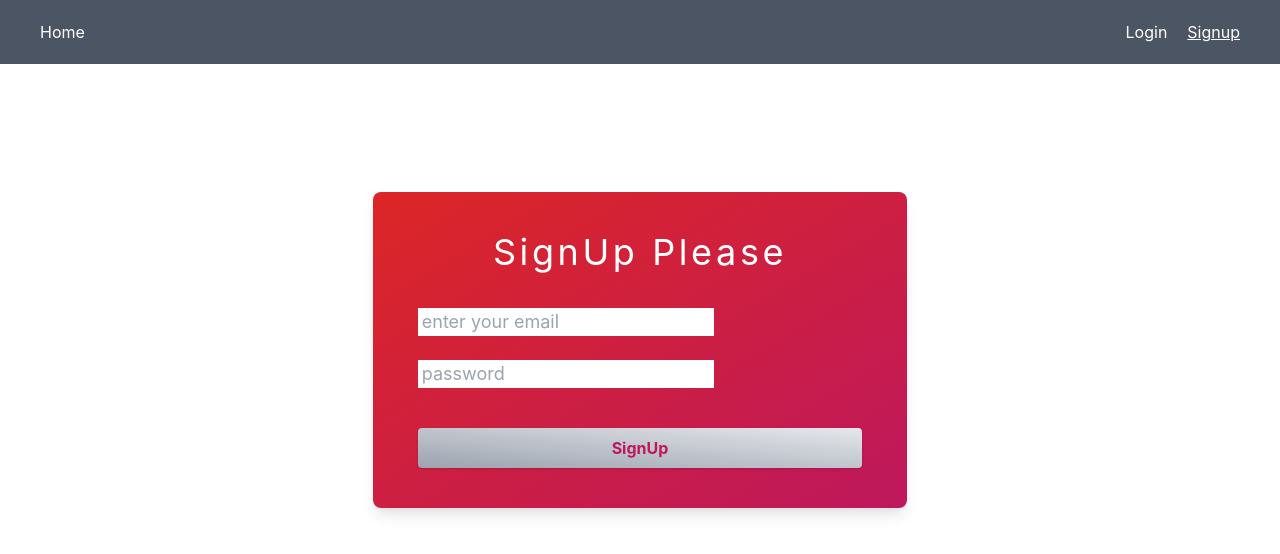
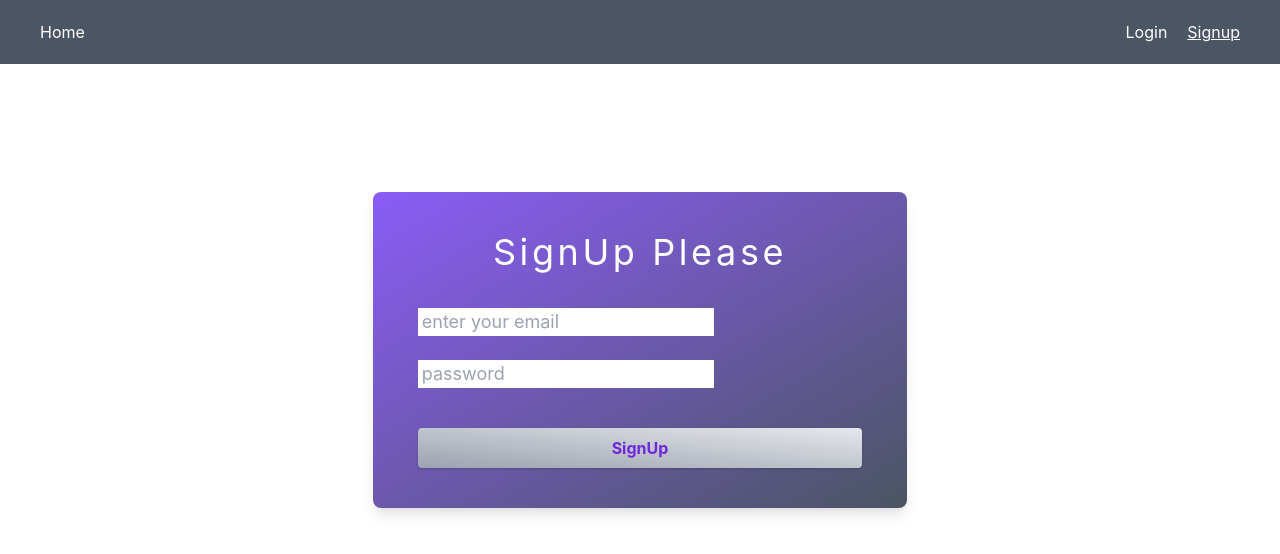
Before and after one commit to NazreenSheikh/React-Gallery, a React (Vite) app: page /signup in a window 1280 px wide. Shown: the top 554 px of the page. Built offline with nearby package versions, Linux system fonts and the light colour scheme; no server answers.

Commit message:
improved styling

```diff
--- a/src/pages/login.jsx
+++ b/src/pages/login.jsx
@@ -27,7 +27,7 @@
 
   return (
     <div className="flex my-32  justify-center">
-      <div className=" w-5/12  text-white flex flex-wrap justify-center shadow-lg rounded-lg bg-gradient-to-br from-red-600 to-pink-700 ">
+      <div className=" w-5/12  text-white flex flex-wrap justify-center shadow-lg rounded-lg bg-gradient-to-br to-gray-600 from-purple-500 ">
         <form className="  w-10/12 " onSubmit={handleLogin}>
           <h1 className="w-full text-4xl  tracking-widest text-center pt-10 pb-3">
             Login Please{' '}
@@ -54,7 +54,7 @@
           <div className="w-full my-10">
             <button
               type="submit"
-              className="p-2 rounded shadow w-full bg-gradient-to-tr from-gray-400 to-gray-200 text-pink-700 font-bold"
+              className="p-2 rounded shadow w-full bg-gradient-to-tr from-gray-400 to-gray-200 text-purple-700 font-bold"
             >
               LogIn
             </button>
--- a/src/pages/signup.jsx
+++ b/src/pages/signup.jsx
@@ -28,7 +28,7 @@
 
   return (
     <div className="flex my-32  justify-center">
-      <div className=" w-5/12  text-white flex flex-wrap justify-center shadow-lg rounded-lg bg-gradient-to-br from-red-600 to-pink-700 ">
+      <div className=" w-5/12  text-white flex flex-wrap justify-center shadow-lg rounded-lg bg-gradient-to-br to-gray-600 from-purple-500 ">
         <form className="  w-10/12 " onSubmit={handleSignup}>
           <h1 className="w-full text-4xl  tracking-widest text-center pt-10 pb-3">
             SignUp Please{' '}
@@ -55,7 +55,7 @@
           <div className="w-full my-10">
             <button
               type="submit"
-              className="p-2 rounded shadow w-full bg-gradient-to-tr from-gray-400 to-gray-200 text-pink-700 font-bold"
+              className="p-2 rounded shadow w-full bg-gradient-to-tr from-gray-400 to-gray-200 text-purple-700 font-bold"
             >
               SignUp
             </button>
```
